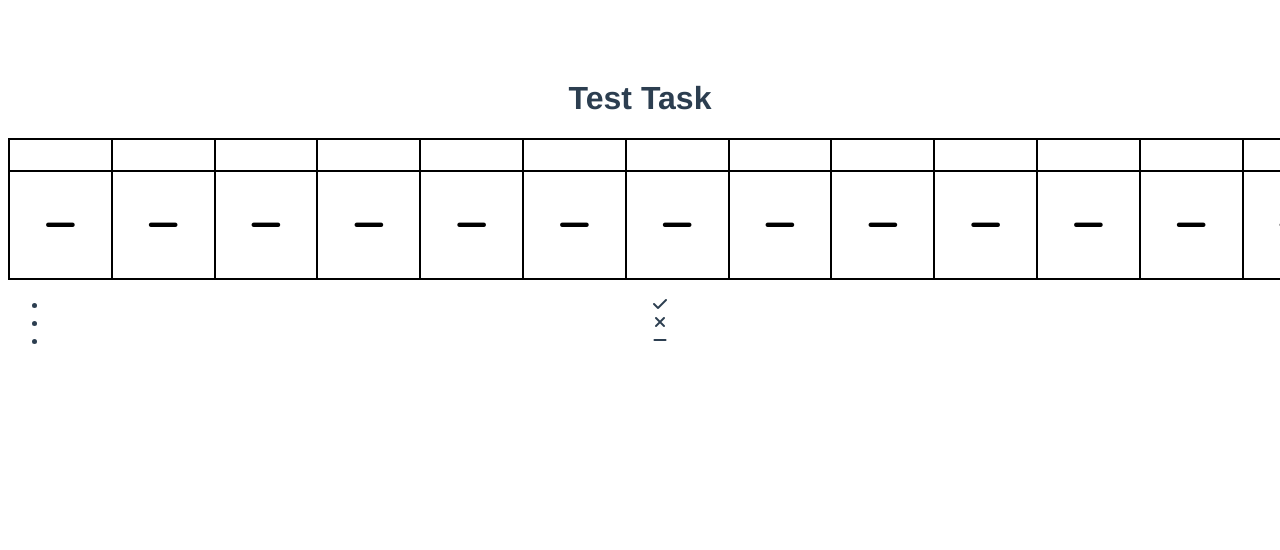
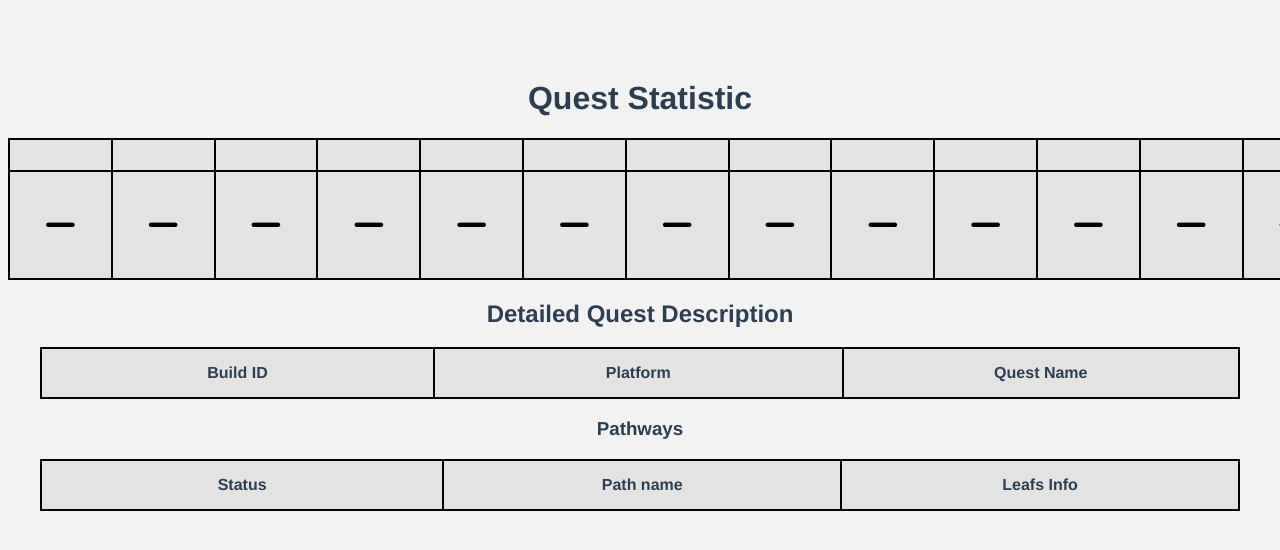
Before and after one commit to YuriiLitovinskyi/test-frogwares, a Vue app in the folder client/: page / in a window 1280 px wide. Shown: the top 550 px of the page. Built offline with nearby package versions, Linux system fonts and the light colour scheme.

Commit message:
added logic, created new component for second page

```diff
--- a/client/src/App.vue
+++ b/client/src/App.vue
@@ -1,40 +1,30 @@
 <template>
   <div id="app">
-    <h1>Test Task</h1>
-    <MainPage v-bind:mainPageInfo="mainPageInfo" v-on:main-handle="handler(loadGeneralQuestInfo, loadFinishedQuestleafs)" />
-
-    <ul v-bind:key="data.id" v-for="data in generalQuestInfo">
-	  <li>Build ID: {{data.globalId}} Platform: {{data.platform}} Quest Name: {{data.alias}}  Status: {{data.pathway.status}} Path Name: {{data.pathway.name}}</li>
-	</ul>
-    <ul v-bind:key="data.id" v-for="data in finishedQuestleafs">
-	  <li> {{data.name}} </li>
-	</ul>
-
-	<ul>
-	<li v-on:click=""><i class="fas fa-check"></i></li>
-	<li><i class="fas fa-times"></i></li>
-	<li><i class="fas fa-minus"></i></li>
-	</ul>
-
+    <h1>Quest Statistic</h1>
+    <MainPage v-bind:mainPageInfo="mainPageInfo" v-on:main-handle="handler(loadGeneralQuestInfo, loadFinishedQuestleafs, $event)" />
+    <SecondPage v-bind:generalQuestInfo="generalQuestInfo" :isActive="isActive" :getIconClass="getIconClass" />
   </div>
 </template>
 
 <script>
 
-import MainPage from './components/MainTable'
+import MainPage from './components/MainPage'
+import SecondPage from './components/SecondPage'
 import axios from 'axios';
 
 export default {
   name: 'app',
   components: {
-    MainPage
+    MainPage,
+    SecondPage
   },
 
   data(){
   return {
     mainPageInfo: [],
 	  generalQuestInfo: [],
-	  finishedQuestleafs: []
+	  finishedQuestleafs: [],
+    isActive: 0             //this value is changing according to icon that was clicked in table from MainTable.vue
   }
 },
 
@@ -50,10 +40,22 @@ methods: {
 		.then(res => this.finishedQuestleafs = res.data)
         .catch(err => console.log(err));
 	},
-	handler: function(f1, f2) {
+
+	handler: function(f1, f2, event) {
 		f1();
 		f2();
-	}
+    if (event == 'SUCCESS'){
+      this.isActive = 1;
+    } else if (event == 'CRASH'){
+      this.isActive = 2;
+    } else {
+      this.isActive = 3;
+    }
+	},
+
+  getIconClass(id, leaf) {
+      return this.finishedQuestleafs.find(item => item.questId === id && item.name === leaf) ? "fa fa-check" : "fa fa-times";
+    }
 
 },
 
@@ -67,6 +69,9 @@ created(){
 </script>
 
 <style>
+body {
+  background-color: #f2f2f2;
+}
 #app {
   font-family: 'Avenir', Helvetica, Arial, sans-serif;
   -webkit-font-smoothing: antialiased;
@@ -76,4 +81,28 @@ created(){
   margin-top: 80px;
 }
 
+.fa-check {
+  color: #008900;
+}
+
+.fa-times {
+  color: #FF0000;
+}
+
+.fa-minus {
+  color: #000000;
+}
+
+table, th, td {
+  border: 2px solid black;
+  border-collapse: collapse;
+  width: 900px;
+  background-color: #e3e3e3;
+
+}
+
+th, td {
+  padding: 15px;
+}
+
 </style>
--- a/client/src/components/MainTable.vue
+++ b/client/src/components/MainPage.vue
@@ -2,11 +2,11 @@
 	<div>
 		<table align="center">
 		    <tr>
-	    	  <th v-bind:key="data.id" v-for="data in mainPageInfo">{{data.alias}}</th>
+	    	  <th v-bind:key="data.id" v-for="data in mainPageInfo">{{ data.alias }}</th>
 	  	    </tr>
 	  	    <tr>
 	    		<td v-bind:key="data.id" v-for="data in mainPageInfo">
-	                <i v-on:click="$emit('main-handle')" v-bind:class="data.status == 'SUCCESS' ? 'fas fa-check':
+	                <i v-on:click="$emit('main-handle', data.status)" v-bind:class="data.status == 'SUCCESS' ? 'fas fa-check':
 	    				data.status == 'CRASH' ? 'fas fa-times' :
 	    							  'fas fa-minus'"></i>
 	    		</td>
@@ -41,18 +41,6 @@ th, td {
 	padding: 20px;
 }
 
-.fa-check {
-	color: #008900;
-}
-
-.fa-times {
-	color: #FF0000;
-}
-
-.fa-minus {
-	color: #000000;
-}
-
 i:hover {
 	transform:scale(1.5,1.5);
     -webkit-transform:scale(1.5,1.5);
--- /dev/null
+++ b/client/src/components/SecondPage.vue
@@ -0,0 +1,75 @@
+<template>
+	<div>
+		<h2>Detailed Quest Description</h2>
+		<table align="center">
+		    <tr>
+		      <th>Build ID</th>
+		      <th>Platform</th>
+		      <th>Quest Name</th>
+		    </tr>
+		    <tr v-bind:key="data.id" v-for="data in generalQuestInfo" v-if="data.alias == 'BN' && isActive == 1">
+		      <td>{{ data.globalId }}</td>
+		      <td>{{ data.platform }}</td>
+		      <td>{{ data.alias }}</td>
+		    </tr>
+		    <tr v-bind:key="data.id" v-for="data in generalQuestInfo" v-if="data.alias == 'SAM' && isActive == 2">
+		      <td>{{ data.globalId }}</td>
+		      <td>{{ data.platform }}</td>
+		      <td>{{ data.alias }}</td>
+		    </tr>
+		    <tr v-else-if="isActive == 3">
+		      <td>NO INFO</td>
+		    </tr>
+	  </table>
+	  <h3>Pathways</h3>
+	  <table align="center">
+	    <tr>
+	      <th>Status</th>
+	      <th>Path name</th>
+	      <th>Leafs Info</th>
+	    </tr>
+	    <tr v-bind:key="data.id" v-for="data in generalQuestInfo" v-if="data.alias == 'BN' && isActive == 1">
+	      <td>{{ data.pathway.status }}</td>
+	      <td>{{ data.pathway.name }}</td>
+	      <ul>
+	        <li v-for="(leaf, index) in data.pathway.leafs" :key="index">
+	          <i :class="getIconClass(data.id, leaf)"></i> {{ leaf }}
+	        </li>
+	      </ul>
+	    </tr>
+	    <tr v-bind:key="data.id" v-for="data in generalQuestInfo" v-if="data.alias == 'SAM' && isActive == 2">
+	      <td>{{ data.pathway.status }}</td>
+	      <td>{{ data.pathway.name }}</td>
+	      <ul>
+	        <li v-for="(leaf, index) in data.pathway.leafs" :key="index">
+	          <i :class="getIconClass(data.id, leaf)"></i> {{ leaf }}
+	        </li>
+	      </ul>
+	    </tr>
+	    <tr v-else-if="isActive == 3">
+	      <td>NO INFO</td>
+	    </tr>
+	  </table>
+   </div>
+</template>
+
+
+<script>
+export default {
+	name: "SecondPage",
+	props: ["generalQuestInfo", "isActive", "getIconClass"]
+
+}
+</script>
+
+<style scoped>
+li {
+  list-style: none;
+  display: inline;
+}
+
+table {
+	width: 1200px;
+}
+
+</style>
```
